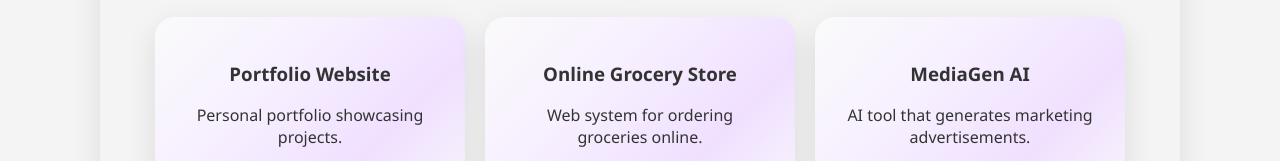
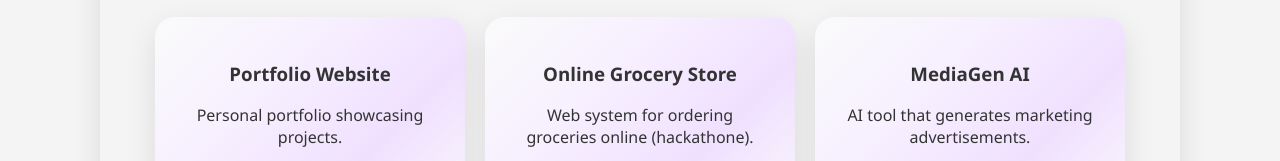
Before and after one commit to SREYAS177/portfolio, a plain HTML site: page index.html in a window 1280 px wide. Shown: the part 1215-1376 px from the top of the page. Drawn offline with Linux system fonts and the light colour scheme.

Commit message:
Update index.html

```diff
--- a/index.html
+++ b/index.html
@@ -78,7 +78,7 @@
         <p>Built with HTML, CSS & JS</p>
       </div>
       <h3>Online Grocery Store</h3>
-      <p>Web system for ordering groceries online.</p>
+      <p>Web system for ordering groceries online (hackathone).</p>
       <a href="#" class="btn-small"><i class="fab fa-github"></i> View Code</a>
     </div>
     <div class="card">
```
